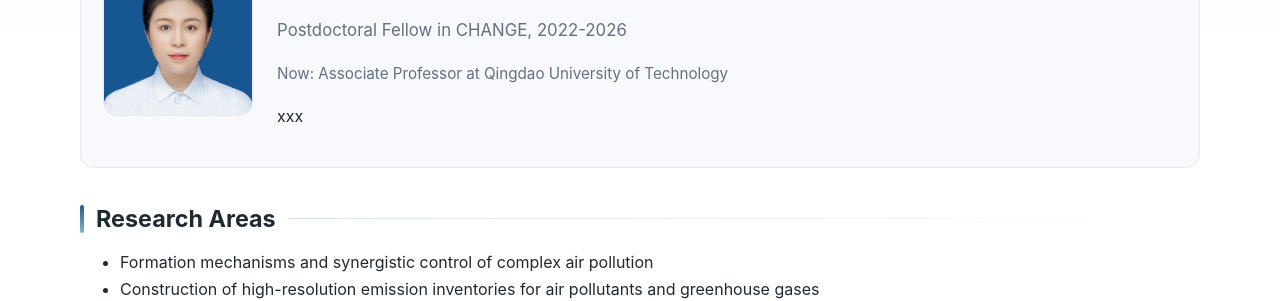
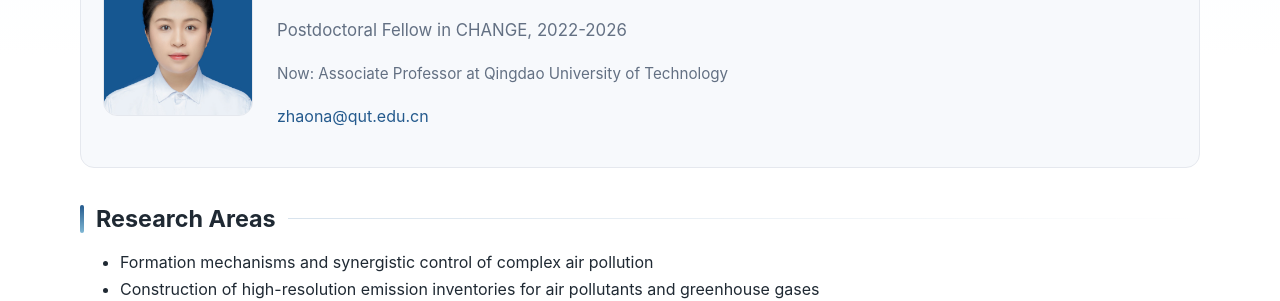
Before and after one commit to MuJSh/xyz_CHANGE, a Jekyll site: the page built from _pages/na-zhao.md, in a window 1280 px wide and 1277 px high. Shown: the part 203-504 px from the top of the window. Built offline with Jekyll 4.4.1, drawn with Linux system fonts in a browser that asks for light colours.

Commit message:
Update Na Zhao email

```diff
--- a/_pages/na-zhao.md
+++ b/_pages/na-zhao.md
@@ -10,7 +10,7 @@ permalink: /members/na-zhao/
     <h1>Na Zhao</h1>
     <p class="profile-title">Postdoctoral Fellow in CHANGE, 2022-2026</p>
     <p class="meta">Now: Associate Professor at Qingdao University of Technology</p>
-    <p>xxx</p>
+    <p><a href="mailto:zhaona@qut.edu.cn">zhaona@qut.edu.cn</a></p>
   </div>
 </div>
 
```
